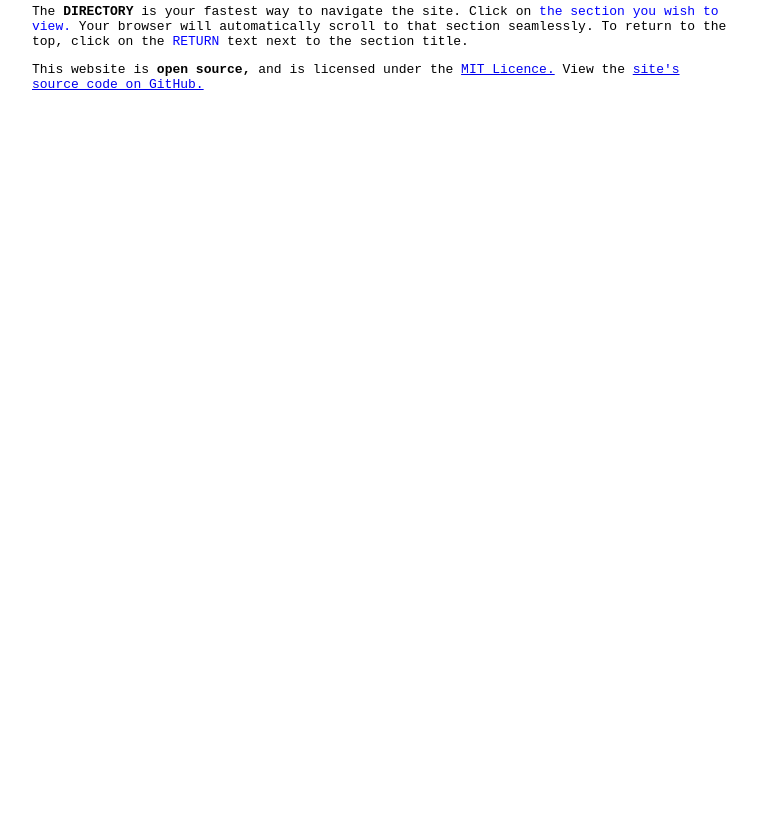
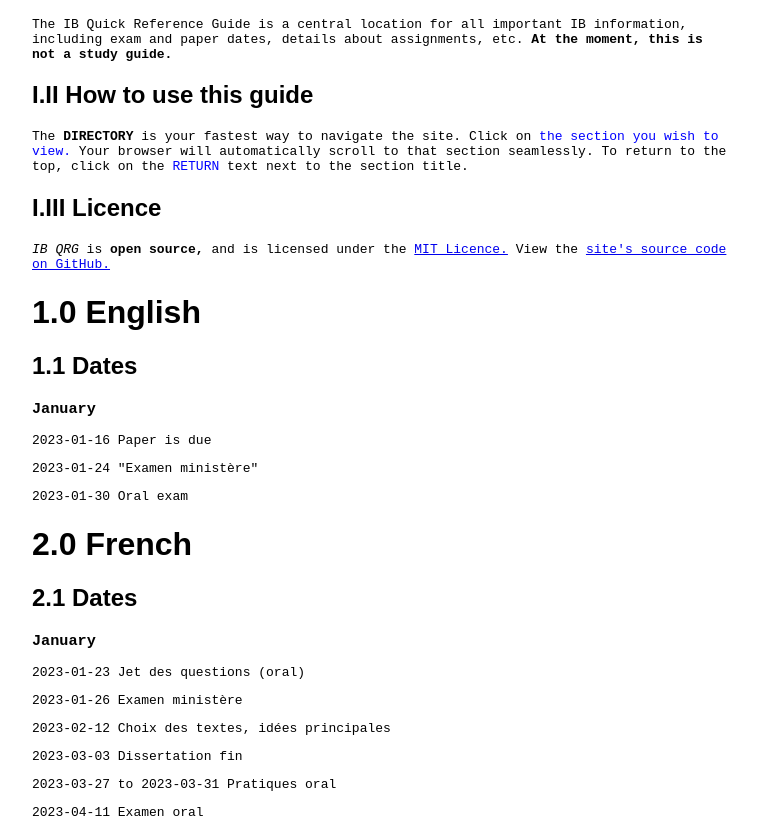
Before and after one commit to oidwa8/IB-QRG, a plain HTML site: page index.html in a window 1280 px wide. Shown: the part 512-1345 px from the top of the page, without its empty margins (258-1015 px from the left). Before the commit the page ends 800 px from the top, so only its background shows below. Drawn offline with Linux system fonts and the light colour scheme; a web font is replaced by a local one.

Commit message:
Added English and French sections with dates

```diff
--- a/index.html
+++ b/index.html
@@ -5,6 +5,7 @@
     <meta http-equiv="X-UA-Compatible" content="IE=edge">
     <meta name="viewport" content="width=device-width, initial-scale=1.0">
     <link rel="stylesheet" href="style.css">
+    <link rel=""
     <title>IB QRG</title>
 </head>
 <body>
@@ -32,10 +33,28 @@
         </div>
     </div>
     <div class="main">
-        <h1>Information</h1>
-        <p>The IB Quick Reference Guide is a central location for all important IB information, including exam and paper dates, details about assignments, etc. <strong>At the moment, this is not a study guide.</strong></p>
-        <p>The <strong>DIRECTORY</strong> is your fastest way to navigate the site. Click on <span style="color: blue;">the section you wish to view.</span> Your browser will automatically scroll to that section seamlessly. To return to the top, click on the <span style="color: blue;">RETURN</span> text next to the section title.</p>
-        <p>This website is <strong>open source,</strong> and is licensed under the <a href="https://opensource.org/licenses/MIT">MIT Licence.</a> View the <a href="https://github.com/oidwa8/IB-QRG">site's source code on GitHub.</a></p>
+        <h1>I. Information</h1>
+            <h2>I.I About IB QRG</h2>
+                <p>The IB Quick Reference Guide is a central location for all important IB information, including exam and paper dates, details about assignments, etc. <strong>At the moment, this is not a study guide.</strong></p>
+            <h2>I.II How to use this guide</h2>
+                <p>The <strong>DIRECTORY</strong> is your fastest way to navigate the site. Click on <span style="color: blue;">the section you wish to view.</span> Your browser will automatically scroll to that section seamlessly. To return to the top, click on the <span style="color: blue;">RETURN</span> text next to the section title.</p>
+            <h2>I.III Licence</h2>
+                <p><em>IB QRG</em> is <strong>open source,</strong> and is licensed under the <a href="https://opensource.org/licenses/MIT">MIT Licence.</a> View the <a href="https://github.com/oidwa8/IB-QRG">site's source code on GitHub.</a></p>
+        <h1>1.0 English</h1>
+            <h2>1.1 Dates</h2>
+                <h3>January</h3>
+                    <p>2023-01-16 Paper is due</p>
+                    <p>2023-01-24 "Examen ministère"</p>
+                    <p>2023-01-30 Oral exam</p>
+        <h1>2.0 French</h1>
+            <h2>2.1 Dates</h2>
+                <h3>January</h3>
+                    <p>2023-01-23 Jet des questions (oral)</p>
+                    <p>2023-01-26 Examen ministère</p>
+                    <p>2023-02-12 Choix des textes, idées principales</p>
+                    <p>2023-03-03 Dissertation fin</p>
+                    <p>2023-03-27 to 2023-03-31 Pratiques oral</p>
+                    <p>2023-04-11 Examen oral</p>
     </div>
 </div>
 </body>
```
